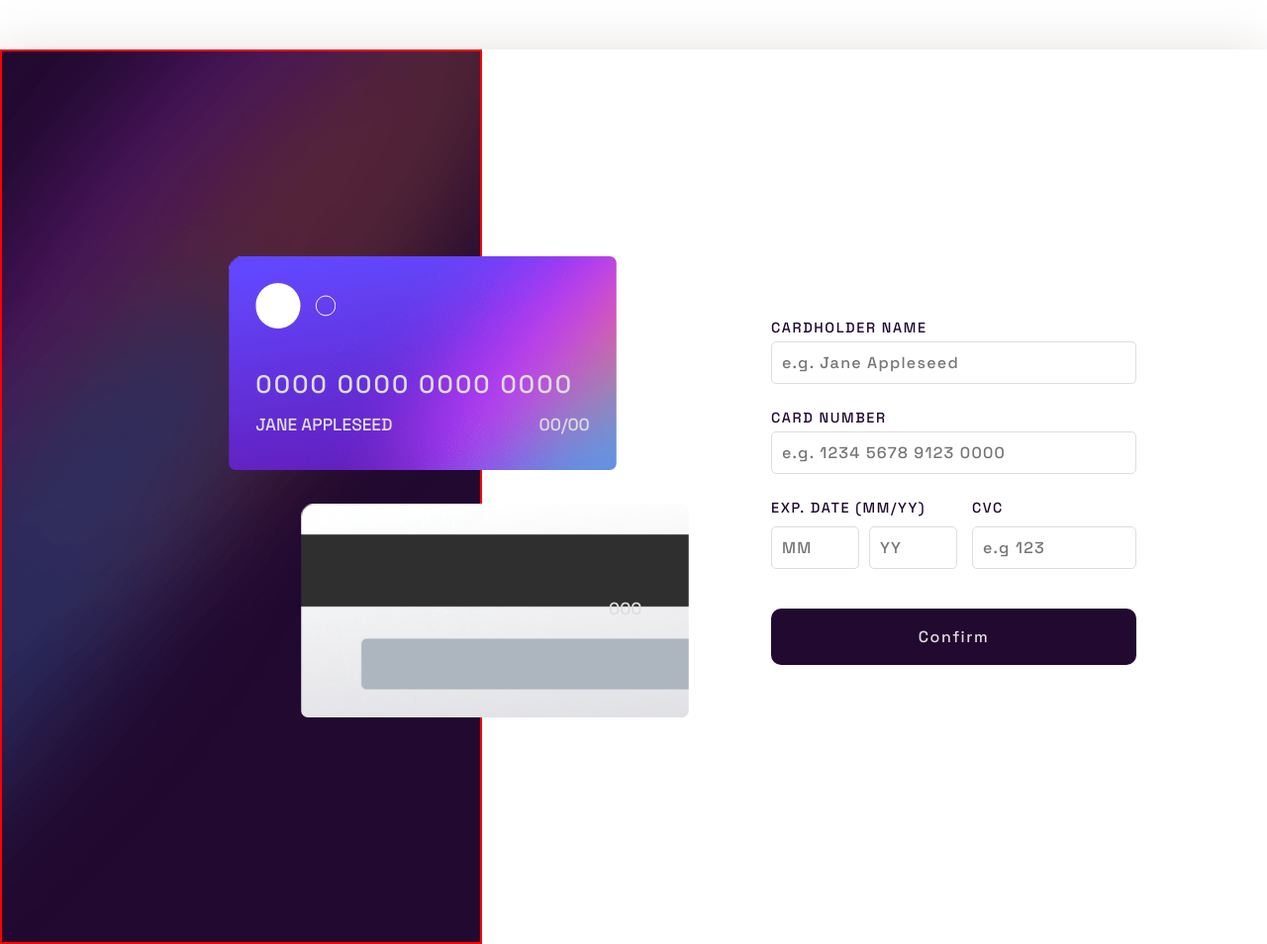
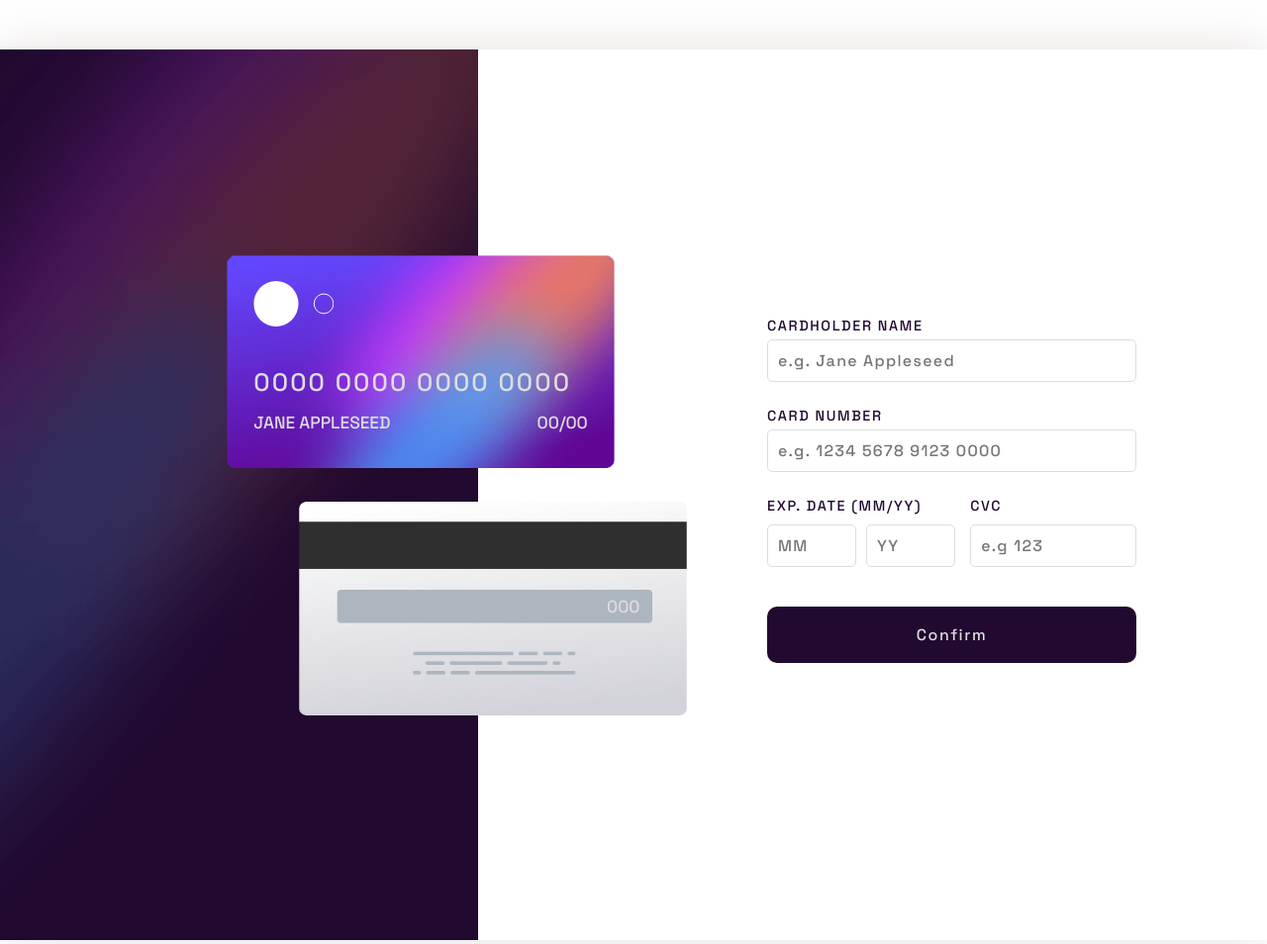
Before and after one commit to aeorherhe/interactive-card-details-form-main, a plain HTML site: page index.html in a window 1280 px wide. Shown: the top 954 px of the page at 99% size. Drawn offline with Linux system fonts and the light colour scheme.

Commit message:
Fixed card background

```diff
--- a/css/styles.css
+++ b/css/styles.css
@@ -67,7 +67,8 @@ body {
 .card-front {
   background-repeat: no-repeat;
   background-size: contain;
-  background: url(../images/bg-card-front.png);
+  background-position: center;
+  background-image: url(../images/bg-card-front.png);
   left: 20px;
   top: 120px;
   z-index: 999;
@@ -92,7 +93,8 @@ body {
 .card.card-back {
   background-repeat: no-repeat;
   background-size: cover;
-  background: url(../images/bg-card-back.png);
+  background-position: center;
+  background-image: url(../images/bg-card-back.png);
   position: absolute;
   right: 20px;
   top: 20px;
@@ -239,7 +241,6 @@ input:focus {
   }
 
   .all-cards {
-    border: 2px solid red;
     margin: 0;
     position: relative;
   }
```
